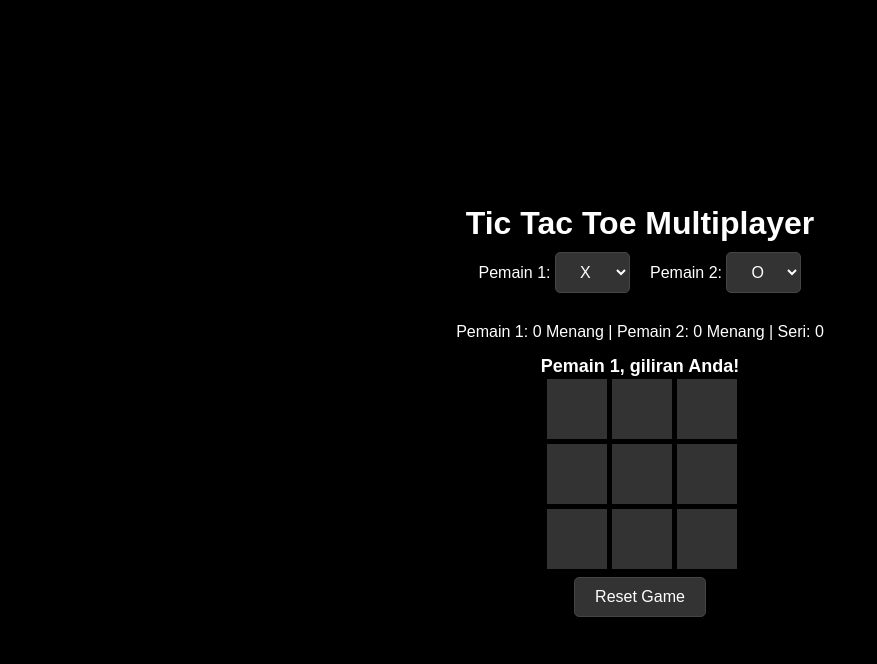
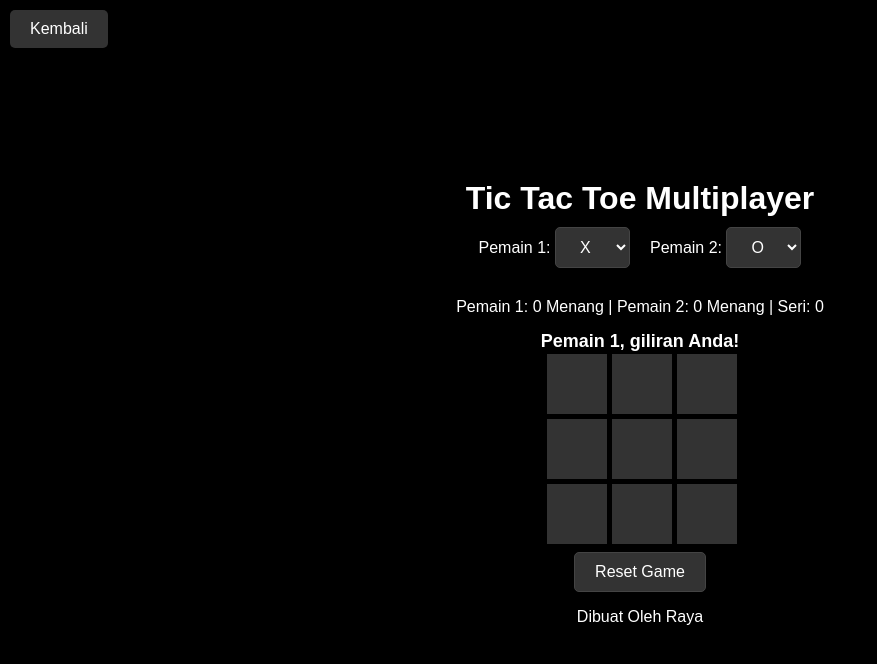
Before and after one commit to Nevan32/MultiPlayerTicTacTou.github.io, a plain HTML site: page index.html in a window 1280 px wide. Shown: the whole page, without its empty margins (0-877 px from the left). Drawn offline with Linux system fonts and the light colour scheme.

Commit message:
index.html

```diff
--- a/index.html
+++ b/index.html
@@ -15,6 +15,25 @@
       flex-direction: column;
       height: 100vh;
       margin: 0;
+    }
+
+    .back-button {
+      position: absolute;
+      top: 10px;
+      left: 10px;
+      padding: 10px 20px;
+      background-color: #333333;
+      color: white;
+      border: none;
+      border-radius: 5px;
+      font-size: 16px;
+      cursor: pointer;
+      text-decoration: none;
+      display: inline-block;
+    }
+
+    .back-button:hover {
+      background-color: #555555;
     }
 
     h1 {
@@ -90,6 +109,7 @@
   </style>
 </head>
 <body>
+  <a href="https://nevan32.github.io/TicTacToe.github.io/" class="back-button">Kembali</a>
   <h1>Tic Tac Toe Multiplayer</h1>
   <div class="controls">
     <label>Pemain 1:
@@ -113,6 +133,7 @@
   <div id="status">Pilih simbol untuk memulai permainan!</div>
   <div id="game-container"></div>
   <button id="reset-btn">Reset Game</button>
+  <p>Dibuat Oleh Raya</p>
   <script>
     let board = [];
     let currentPlayer = "X";
@@ -245,4 +266,4 @@
     startGame();
   </script>
 </body>
-  </html>
+</html>
```
